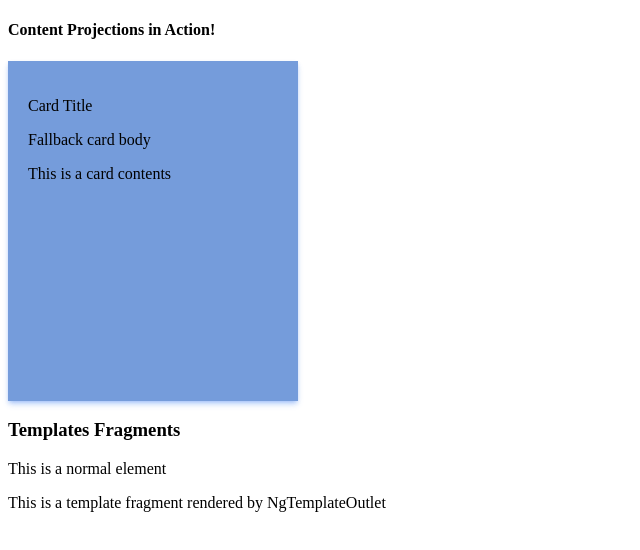
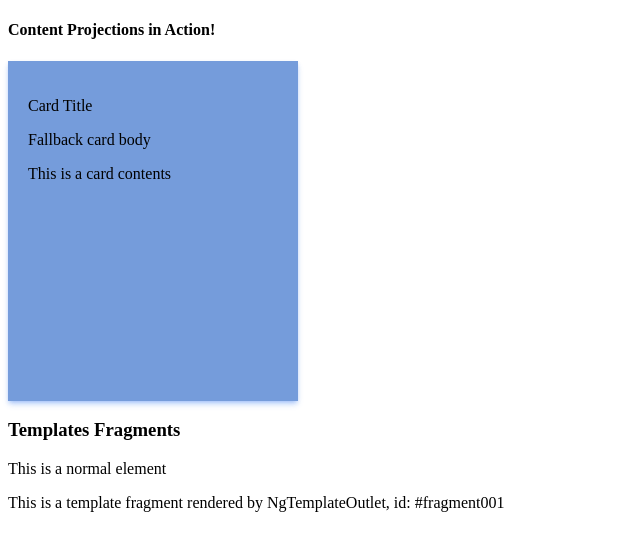
Before and after one commit to SanjidHaque/angular-template-component-playground, an Angular app: page / in a window 1280 px wide. Shown: the top 550 px of the page, without its empty margins (0-640 px from the left). Built offline with nearby package versions, Linux system fonts and the light colour scheme.

Commit message:
Pass param into ng-template

```diff
--- a/src/app/content-projection/content-projection.component.html
+++ b/src/app/content-projection/content-projection.component.html
@@ -8,11 +8,10 @@
   <p>This is a card contents</p>
 </custom-card>
 
-
 <h3>Templates Fragments</h3>
 <p>This is a normal element</p>
-<ng-template #myFragment>
-  <p>This is a template fragment rendered by NgTemplateOutlet</p>
+<ng-template #myFragment let-fragmentId="fragmentId">
+  <p>This is a template fragment rendered by NgTemplateOutlet, id: {{ fragmentId }}</p>
 </ng-template>
 
-<ng-container *ngTemplateOutlet="myFragment"></ng-container>
+<ng-container  [ngTemplateOutlet]="myFragment" [ngTemplateOutletContext]="{fragmentId: '#fragment001'}" ></ng-container>
```
